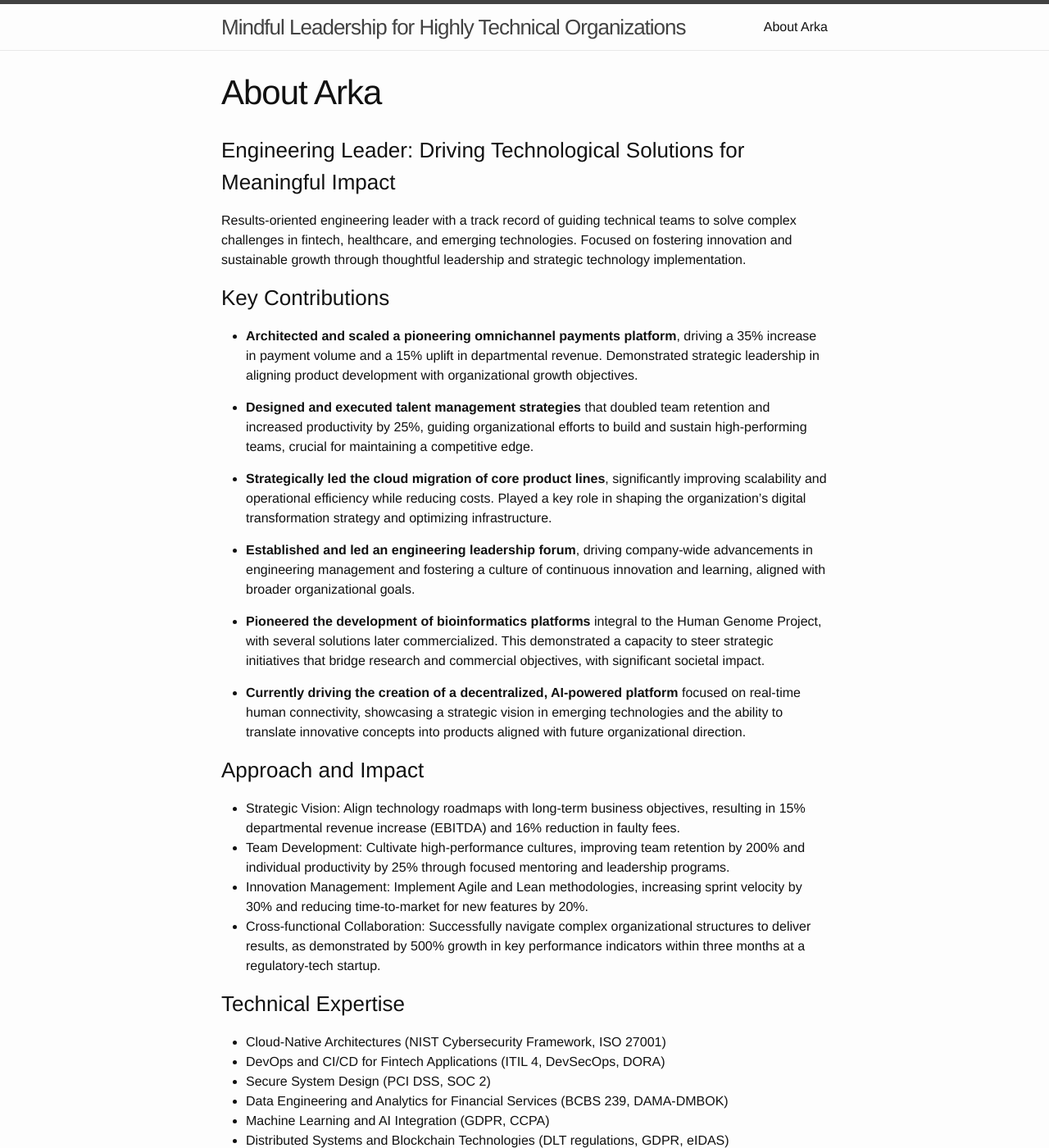
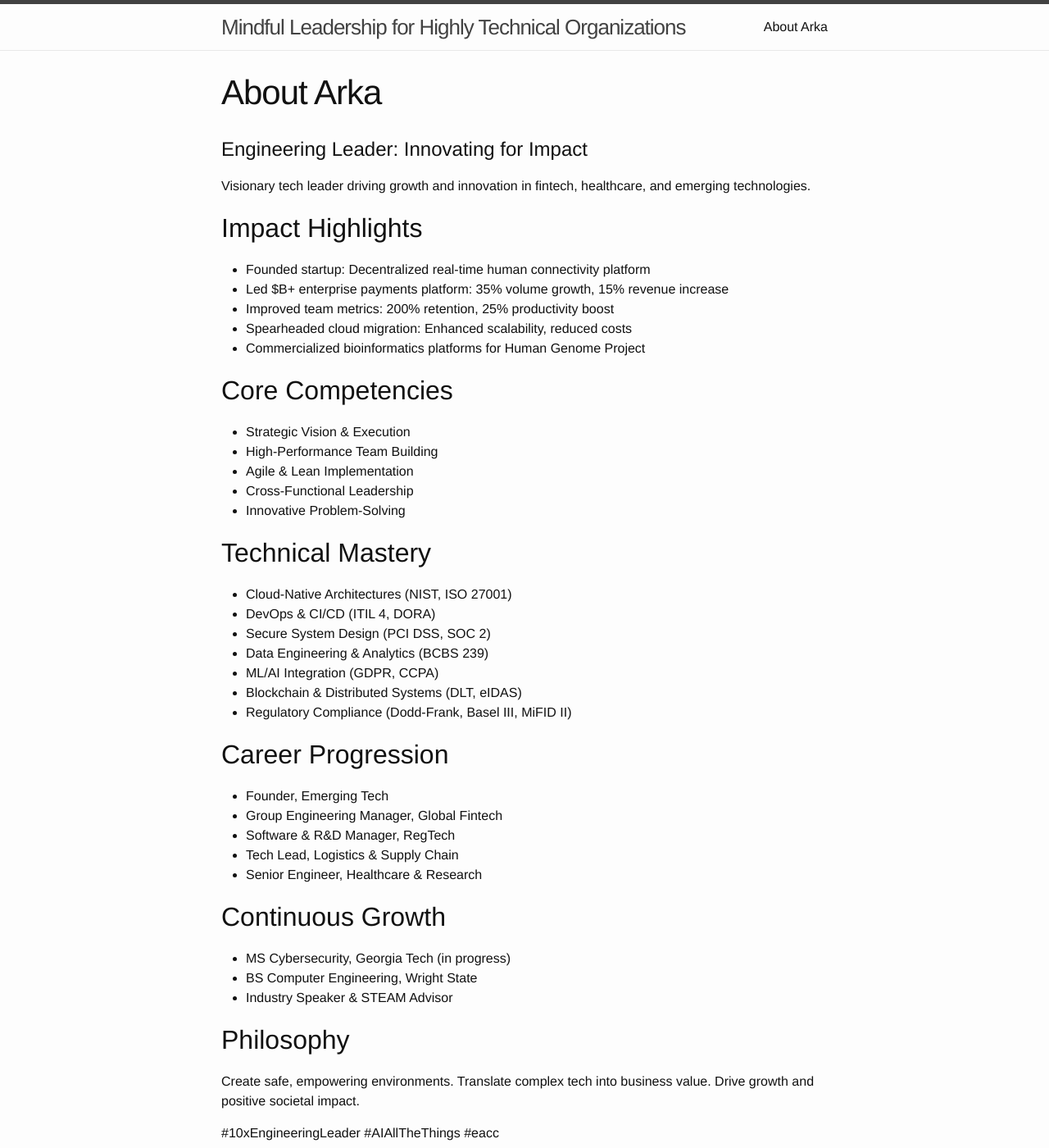
Before and after one commit to wyld3rbit/wyld3rbit.github.io, a Jekyll site: the page built from about.md, in a window 1280 px wide and 1400 px high. Shown: the whole window at 82% size. Built offline with Jekyll 4.4.1, drawn with Linux system fonts in a browser that asks for light colours; some of the changed text lies outside the part shown.

Commit message:
Update about.md

```diff
--- a/about.md
+++ b/about.md
@@ -5,70 +5,55 @@ author: Arka P
 permalink: /about/
 ---
 
-### Engineering Leader: Driving Technological Solutions for Meaningful Impact
+# Engineering Leader: Innovating for Impact
 
-Results-oriented engineering leader with a track record of guiding technical teams to solve complex challenges in fintech, healthcare, and emerging technologies. Focused on fostering innovation and sustainable growth through thoughtful leadership and strategic technology implementation.
+Visionary tech leader driving growth and innovation in fintech, healthcare, and emerging technologies.
 
-### Key Contributions
+## Impact Highlights
 
-- **Architected and scaled a pioneering omnichannel payments platform**, driving a 35% increase in payment volume and a 15% uplift in departmental revenue. Demonstrated strategic leadership in aligning product development with organizational growth objectives.
+- Founded startup: Decentralized real-time human connectivity platform
+- Led $B+ enterprise payments platform: 35% volume growth, 15% revenue increase
+- Improved team metrics: 200% retention, 25% productivity boost
+- Spearheaded cloud migration: Enhanced scalability, reduced costs
+- Commercialized bioinformatics platforms for Human Genome Project
 
-- **Designed and executed talent management strategies** that doubled team retention and increased productivity by 25%, guiding organizational efforts to build and sustain high-performing teams, crucial for maintaining a competitive edge.
+## Core Competencies
 
-- **Strategically led the cloud migration of core product lines**, significantly improving scalability and operational efficiency while reducing costs. Played a key role in shaping the organization's digital transformation strategy and optimizing infrastructure.
+- Strategic Vision & Execution
+- High-Performance Team Building
+- Agile & Lean Implementation
+- Cross-Functional Leadership
+- Innovative Problem-Solving
 
-- **Established and led an engineering leadership forum**, driving company-wide advancements in engineering management and fostering a culture of continuous innovation and learning, aligned with broader organizational goals.
+## Technical Mastery
 
-- **Pioneered the development of bioinformatics platforms** integral to the Human Genome Project, with several solutions later commercialized. This demonstrated a capacity to steer strategic initiatives that bridge research and commercial objectives, with significant societal impact.
+- Cloud-Native Architectures (NIST, ISO 27001)
+- DevOps & CI/CD (ITIL 4, DORA)
+- Secure System Design (PCI DSS, SOC 2)
+- Data Engineering & Analytics (BCBS 239)
+- ML/AI Integration (GDPR, CCPA)
+- Blockchain & Distributed Systems (DLT, eIDAS)
+- Regulatory Compliance (Dodd-Frank, Basel III, MiFID II)
 
-- **Currently driving the creation of a decentralized, AI-powered platform** focused on real-time human connectivity, showcasing a strategic vision in emerging technologies and the ability to translate innovative concepts into products aligned with future organizational direction.
+## Career Progression
 
-### Approach and Impact
+- Founder, Emerging Tech
+- Group Engineering Manager, Global Fintech
+- Software & R&D Manager, RegTech
+- Tech Lead, Logistics & Supply Chain
+- Senior Engineer, Healthcare & Research
 
-- Strategic Vision: Align technology roadmaps with long-term business objectives, resulting in 15% departmental revenue increase (EBITDA) and 16% reduction in faulty fees.
-- Team Development: Cultivate high-performance cultures, improving team retention by 200% and individual productivity by 25% through focused mentoring and leadership programs.
-- Innovation Management: Implement Agile and Lean methodologies, increasing sprint velocity by 30% and reducing time-to-market for new features by 20%.
-- Cross-functional Collaboration: Successfully navigate complex organizational structures to deliver results, as demonstrated by 500% growth in key performance indicators within three months at a regulatory-tech startup.
+## Continuous Growth
 
-### Technical Expertise
+- MS Cybersecurity, Georgia Tech (in progress)
+- BS Computer Engineering, Wright State
+- Industry Speaker & STEAM Advisor
 
-- Cloud-Native Architectures (NIST Cybersecurity Framework, ISO 27001)
-- DevOps and CI/CD for Fintech Applications (ITIL 4, DevSecOps, DORA)
-- Secure System Design (PCI DSS, SOC 2)
-- Data Engineering and Analytics for Financial Services (BCBS 239, DAMA-DMBOK)
-- Machine Learning and AI Integration (GDPR, CCPA)
-- Distributed Systems and Blockchain Technologies (DLT regulations, GDPR, eIDAS)
-- Scalable Microservices (Open Banking/PSD2)
-- Regulatory Compliance Systems (Dodd-Frank, Basel III, MiFID II, AML/KYC, FATCA)
-- Bioinformatics and Healthcare Technology (HIPAA, HITECH, FDA regulations, EU MDR, ISO 13485)
+## Philosophy
 
-### Leadership Philosophy
+Create safe, empowering environments. Translate complex tech into business value. Drive growth and positive societal impact.
 
-Committed to creating psychologically safe environments that empower teams to tackle challenging problems. Focus on translating complex technical concepts into tangible business value, ensuring technology serves as a catalyst for organizational growth and societal benefit.
-
-### Professional Experience
-
-- Founder, Emerging Technology (Decentralized Social Platforms)
-- Group Software Engineering Manager, Global Fintech (Enterprise Payment Systems)
-- Software Engineering Manager, Global Fintech (Mobile and Backend Infrastructure)
-- Software and R&D Engineering Manager, Regulatory Technology (Compliance Automation)
-- Tech Lead Manager, Logistics and Supply Chain (Transportation Management Systems)
-- Senior Software Engineer, Healthcare and Research (Bioinformatics)
-- Software Engineer, Healthcare and Research (Medical Informatics)
-
-### Continuous Learning
-
-- MS in Cybersecurity, Georgia Institute of Technology (In progress, expected 2024)
-- BS in Computer Engineering, Wright State University
-- Ongoing professional development in leadership and emerging technologies
-
-### Community Engagement
-
-- Speaker at industry conferences on applied machine learning in product development
-- Technical advisor for STEAM academia to industry accelerator program
-- Volunteer on young professional boards, contributing to technology-focused community initiatives
-
-Dedicated to leveraging technology to address meaningful challenges, with a focus on creating sustainable, scalable solutions that drive both business success and positive societal impact.
+#10xEngineeringLeader #AIAllTheThings #eacc
 
 ### More About Me:
 
```
